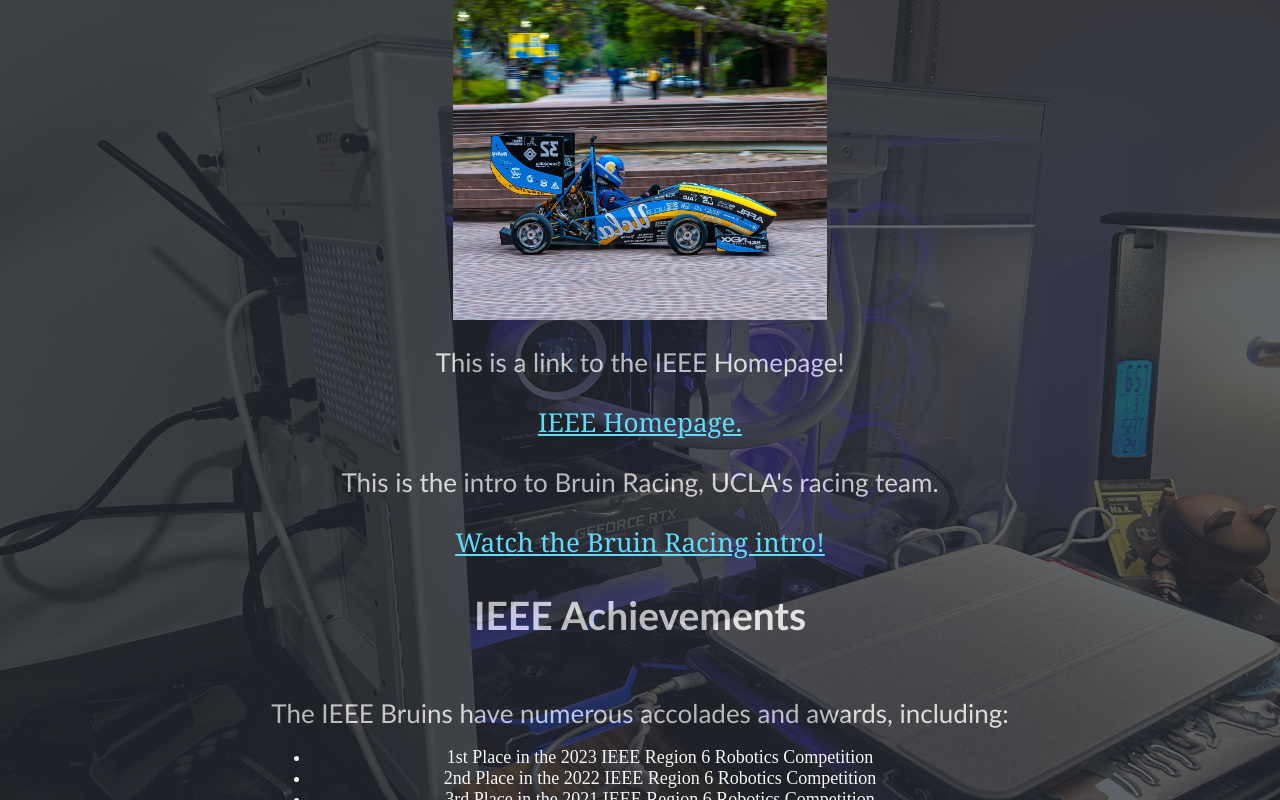
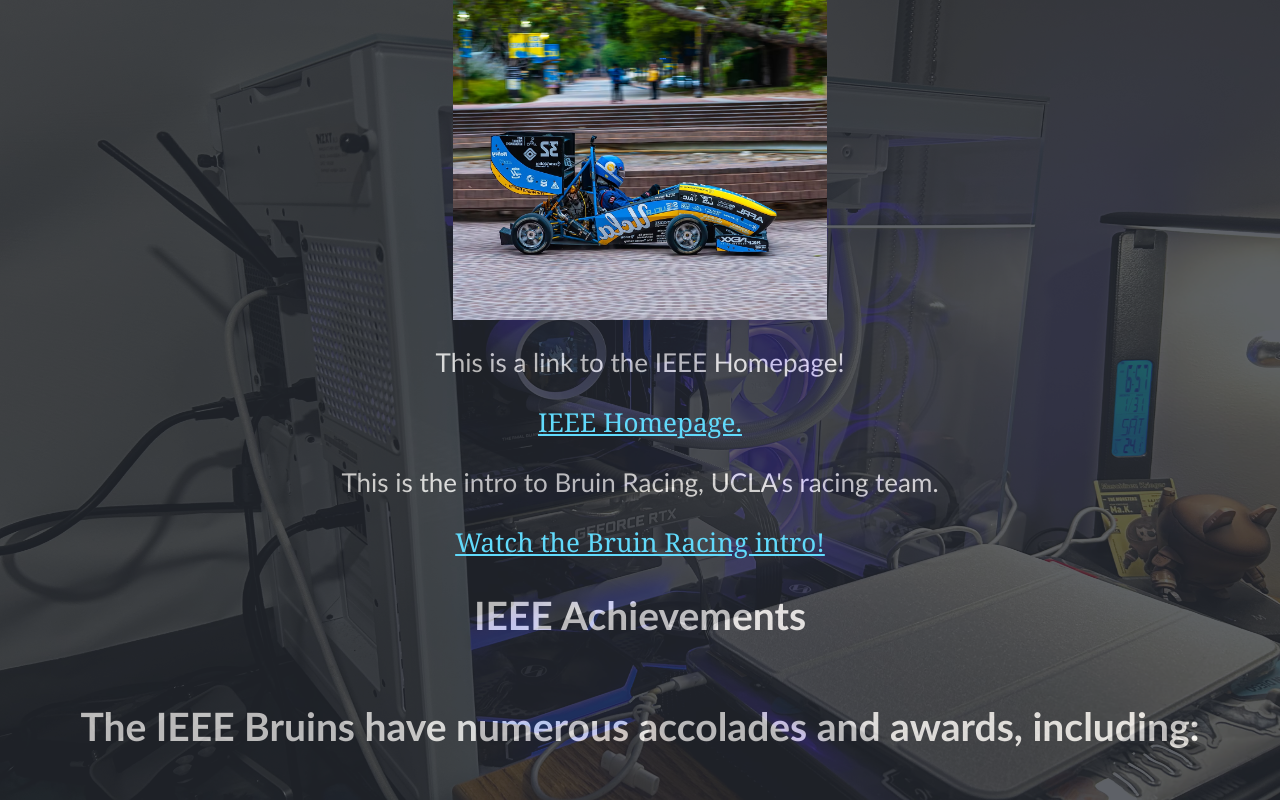
Before and after one commit to anguyen1713/react_project1, a React (Create React App) app: page / in a window 1280 px wide. Shown: the top 800 px of the page. Built offline with nearby package versions, Linux system fonts and the light colour scheme.

Commit message:
changes to syntax

```diff
--- a/src/App.js
+++ b/src/App.js
@@ -46,9 +46,7 @@
         >
           IEEE Homepage.
         </a>
-        <p>
-          This is the intro to Bruin Racing, UCLA's racing team.
-        </p>
+        <p>This is the intro to Bruin Racing, UCLA's racing team.</p>
         <a
           className="App-link"
           href="https://www.youtube.com/watch?v=5tcUT_gifZs&pp=ygUMYnJ1aW4gcmFjaW5n"
@@ -59,8 +57,8 @@
         </a>
 
         <h2>IEEE Achievements</h2>
-        <p>
-          The IEEE Bruins have numerous accolades and awards, including:
+
+        <h2>  The IEEE Bruins have numerous accolades and awards, including: </h2>
           <ul className ='App-bodytext'>
             <li>1st Place in the 2023 IEEE Region 6 Robotics Competition</li>
             <li>2nd Place in the 2022 IEEE Region 6 Robotics Competition</li>
@@ -68,31 +66,31 @@
             <li>Outstanding Community Service Award in 2020</li>
           </ul>
 
-        </p>
+
 
         <img src={IEEE_robot} className="App-logo" alt="robots" />
 
         <h2>
         What are some way's to get involved with IEEE?</h2>
-        <p>
+
           <ul className ='App-bodytext'>
             <li>Attend weekly meetings every Wednesday at 7 PM in the Engineering Building, Room 123</li>
             <li>Participate in our monthly hackathons and coding challenges</li>
             <li>Join our community service projects and outreach programs</li>
             <li>Contribute to our open-source projects on GitHub</li>
           </ul>
-        </p>
+
         <img src={IEEE_logo} className="App-logo" alt="IEEE Logo" />
 
         <h2>Opportunities at IEEE?</h2>
-          <p>
+
           <ul className ='App-bodytext'>
             <li>Internships with leading tech companies</li>
             <li>Networking events with industry professionals</li>
             <li>Workshops and seminars on the latest technologies</li>
             <li>Access to exclusive IEEE resources and publications</li>
           </ul>
-        </p>
+
 
         <img src={pc} className = 'backy' alt="background" />
 
```
